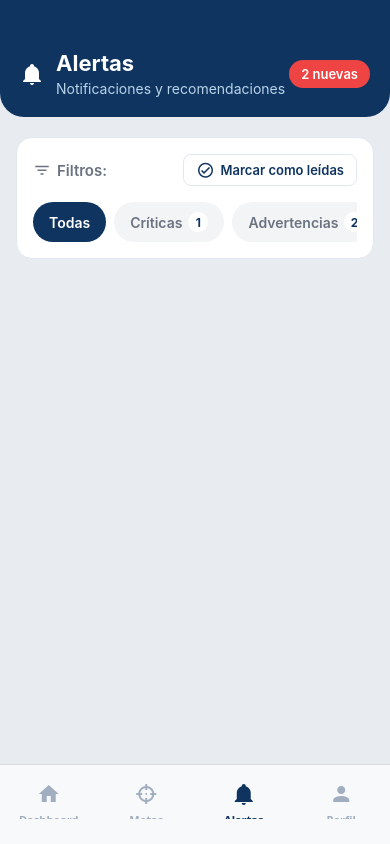
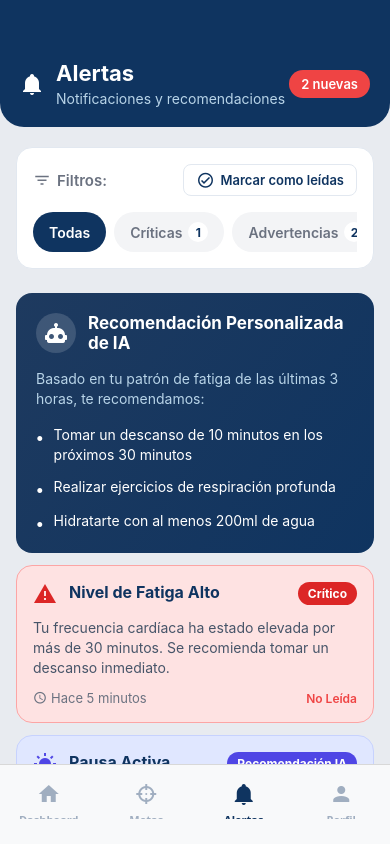
Before and after one commit to LuisIvanIslasReyes/ZZZ-Movil, a React Native app in the folder zzzapp/: screen /Alertas in a window 390 px wide. Built offline with nearby package versions, Linux system fonts and the light colour scheme.

Commit message:
Intefraz Alertas
Intefraz con boceto completo de alertas, resumen de notificaciones y contendor de recomendacion por IA

```diff
--- /dev/null
+++ b/zzzapp/src/alerts/components/AIRecommendation.tsx
@@ -0,0 +1,110 @@
+import React from 'react';
+import { StyleSheet, Text, View } from 'react-native';
+import { MaterialCommunityIcons } from '@expo/vector-icons';
+import { LinearGradient } from 'expo-linear-gradient';
+
+const AIRecommendation: React.FC = () => {
+  return (
+    <LinearGradient
+      colors={['#1e3a5f', '#0F3460']}
+      start={{ x: 0, y: 0 }}
+      end={{ x: 1, y: 1 }}
+      style={styles.container}
+    >
+      {/* Header */}
+      <View style={styles.header}>
+        <View style={styles.iconContainer}>
+          <MaterialCommunityIcons name="robot" size={24} color="#FFFFFF" />
+        </View>
+        <Text style={styles.title}>Recomendación Personalizada de IA</Text>
+      </View>
+
+      {/* Description */}
+      <Text style={styles.description}>
+        Basado en tu patrón de fatiga de las últimas 3 horas, te recomendamos:
+      </Text>
+
+      {/* Recommendations List */}
+      <View style={styles.recommendationsList}>
+        <View style={styles.recommendationItem}>
+          <Text style={styles.bullet}>•</Text>
+          <Text style={styles.recommendationText}>
+            Tomar un descanso de 10 minutos en los próximos 30 minutos
+          </Text>
+        </View>
+
+        <View style={styles.recommendationItem}>
+          <Text style={styles.bullet}>•</Text>
+          <Text style={styles.recommendationText}>
+            Realizar ejercicios de respiración profunda
+          </Text>
+        </View>
+
+        <View style={styles.recommendationItem}>
+          <Text style={styles.bullet}>•</Text>
+          <Text style={styles.recommendationText}>
+            Hidratarte con al menos 200ml de agua
+          </Text>
+        </View>
+      </View>
+    </LinearGradient>
+  );
+};
+
+const styles = StyleSheet.create({
+  container: {
+    borderRadius: 16,
+    padding: 20,
+    marginHorizontal: 16,
+    marginTop: 12,
+    marginBottom: 12,
+  },
+  header: {
+    flexDirection: 'row',
+    alignItems: 'center',
+    marginBottom: 16,
+  },
+  iconContainer: {
+    width: 40,
+    height: 40,
+    borderRadius: 20,
+    backgroundColor: 'rgba(255, 255, 255, 0.15)',
+    justifyContent: 'center',
+    alignItems: 'center',
+    marginRight: 12,
+  },
+  title: {
+    fontSize: 17,
+    fontWeight: '700',
+    color: '#FFFFFF',
+    flex: 1,
+  },
+  description: {
+    fontSize: 14,
+    color: '#B8D4E8',
+    lineHeight: 20,
+    marginBottom: 16,
+  },
+  recommendationsList: {
+    gap: 12,
+  },
+  recommendationItem: {
+    flexDirection: 'row',
+    alignItems: 'flex-start',
+  },
+  bullet: {
+    fontSize: 16,
+    color: '#FFFFFF',
+    fontWeight: '700',
+    marginRight: 10,
+    marginTop: 2,
+  },
+  recommendationText: {
+    flex: 1,
+    fontSize: 14,
+    color: '#FFFFFF',
+    lineHeight: 20,
+  },
+});
+
+export default AIRecommendation;
--- /dev/null
+++ b/zzzapp/src/alerts/components/AlertCard.tsx
@@ -0,0 +1,148 @@
+import React from 'react';
+import { StyleSheet, Text, View } from 'react-native';
+import { MaterialCommunityIcons } from '@expo/vector-icons';
+
+interface AlertCardProps {
+  type: 'critico' | 'recomendacion' | 'advertencia';
+  title: string;
+  description: string;
+  timeAgo: string;
+  badge?: string;
+  isRead?: boolean;
+}
+
+const AlertCard: React.FC<AlertCardProps> = ({ type, title, description, timeAgo, badge, isRead = false }) => {
+  const getAlertConfig = () => {
+    switch (type) {
+      case 'critico':
+        return {
+          backgroundColor: '#FEE2E2',
+          borderColor: '#FCA5A5',
+          iconName: 'alert',
+          iconColor: '#DC2626',
+          badgeColor: '#DC2626',
+        };
+      case 'recomendacion':
+        return {
+          backgroundColor: '#E0E7FF',
+          borderColor: '#C7D2FE',
+          iconName: 'lightbulb-on',
+          iconColor: '#4F46E5',
+          badgeColor: '#4F46E5',
+        };
+      case 'advertencia':
+        return {
+          backgroundColor: '#FEF3C7',
+          borderColor: '#FDE68A',
+          iconName: 'alert-circle',
+          iconColor: '#D97706',
+          badgeColor: '#D97706',
+        };
+    }
+  };
+
+  const config = getAlertConfig();
+
+  return (
+    <View style={[styles.container, { backgroundColor: config.backgroundColor, borderColor: config.borderColor }]}>
+      <View style={styles.header}>
+        <View style={styles.headerLeft}>
+          <MaterialCommunityIcons name={config.iconName as any} size={24} color={config.iconColor} />
+          <View style={styles.titleContainer}>
+            <Text style={styles.title}>{title}</Text>
+          </View>
+        </View>
+        {badge && (
+          <View style={[styles.badge, { backgroundColor: config.badgeColor }]}>
+            <Text style={styles.badgeText}>{badge}</Text>
+          </View>
+        )}
+      </View>
+
+      <Text style={styles.description}>{description}</Text>
+
+      <View style={styles.footer}>
+        <View style={styles.footerLeft}>
+          <MaterialCommunityIcons name="clock-outline" size={14} color="#6B7280" />
+          <Text style={styles.timeText}>{timeAgo}</Text>
+        </View>
+        <Text style={[styles.statusText, isRead ? styles.statusRead : styles.statusUnread]}>
+          {isRead ? 'Leída' : 'No Leída'}
+        </Text>
+      </View>
+    </View>
+  );
+};
+
+const styles = StyleSheet.create({
+  container: {
+    borderRadius: 16,
+    padding: 16,
+    marginHorizontal: 16,
+    marginBottom: 12,
+    borderWidth: 1,
+    position: 'relative',
+  },
+  header: {
+    flexDirection: 'row',
+    justifyContent: 'space-between',
+    alignItems: 'flex-start',
+    marginBottom: 12,
+  },
+  headerLeft: {
+    flexDirection: 'row',
+    alignItems: 'flex-start',
+    flex: 1,
+  },
+  titleContainer: {
+    marginLeft: 12,
+    flex: 1,
+  },
+  title: {
+    fontSize: 16,
+    fontWeight: '700',
+    color: '#0F3460',
+  },
+  badge: {
+    paddingHorizontal: 10,
+    paddingVertical: 4,
+    borderRadius: 12,
+  },
+  badgeText: {
+    fontSize: 12,
+    fontWeight: '700',
+    color: '#FFFFFF',
+  },
+  description: {
+    fontSize: 14,
+    color: '#475569',
+    lineHeight: 20,
+    marginBottom: 12,
+  },
+  footer: {
+    flexDirection: 'row',
+    alignItems: 'center',
+    justifyContent: 'space-between',
+  },
+  footerLeft: {
+    flexDirection: 'row',
+    alignItems: 'center',
+  },
+  timeText: {
+    fontSize: 13,
+    color: '#6B7280',
+    marginLeft: 4,
+  },
+  statusText: {
+    fontSize: 12,
+    fontWeight: '600',
+  },
+  statusRead: {
+    color: '#10B981',
+  },
+  statusUnread: {
+    color: '#EF4444',
+  },
+});
+
+export default AlertCard;
--- a/zzzapp/src/alerts/components/AlertsHeader.tsx
+++ b/zzzapp/src/alerts/components/AlertsHeader.tsx
@@ -22,7 +22,7 @@ const AlertsHeader: React.FC = () => {
 const styles = StyleSheet.create({
   header: {
     backgroundColor: '#0F3460',
-    paddingTop: 50,
+    paddingTop: 60,
     paddingBottom: 20,
     paddingHorizontal: 20,
     borderBottomLeftRadius: 24,
--- /dev/null
+++ b/zzzapp/src/alerts/components/AlertsSummary.tsx
@@ -0,0 +1,64 @@
+import React from 'react';
+import { StyleSheet, Text, View } from 'react-native';
+
+const AlertsSummary: React.FC = () => {
+  return (
+    <View style={styles.container}>
+      <Text style={styles.title}>Resumen de Alertas - Hoy</Text>
+
+      <View style={styles.statsContainer}>
+        <View style={styles.statItem}>
+          <Text style={[styles.statValue, { color: '#DC2626' }]}>1</Text>
+          <Text style={styles.statLabel}>Críticas</Text>
+        </View>
+
+        <View style={styles.statItem}>
+          <Text style={[styles.statValue, { color: '#D97706' }]}>2</Text>
+          <Text style={styles.statLabel}>Advertencias</Text>
+        </View>
+
+        <View style={styles.statItem}>
+          <Text style={[styles.statValue, { color: '#0F3460' }]}>2</Text>
+          <Text style={styles.statLabel}>Recomendaciones</Text>
+        </View>
+      </View>
+    </View>
+  );
+};
+
+const styles = StyleSheet.create({
+  container: {
+    backgroundColor: '#FFFFFF',
+    borderRadius: 16,
+    padding: 20,
+    marginHorizontal: 16,
+    marginTop: 8,
+    marginBottom: 20,
+    borderWidth: 1,
+    borderColor: '#E2E8F0',
+  },
+  title: {
+    fontSize: 16,
+    fontWeight: '700',
+    color: '#0F3460',
+    marginBottom: 20,
+  },
+  statsContainer: {
+    flexDirection: 'row',
+    justifyContent: 'space-around',
+  },
+  statItem: {
+    alignItems: 'center',
+  },
+  statValue: {
+    fontSize: 36,
+    fontWeight: '700',
+    marginBottom: 6,
+  },
+  statLabel: {
+    fontSize: 14,
+    color: '#6B7280',
+  },
+});
+
+export default AlertsSummary;
--- a/zzzapp/src/alerts/screens/AlertsScreen.tsx
+++ b/zzzapp/src/alerts/screens/AlertsScreen.tsx
@@ -2,6 +2,9 @@ import React from 'react';
 import { StyleSheet, ScrollView } from 'react-native';
 import AlertsHeader from '../components/AlertsHeader';
 import AlertsFilters from '../components/AlertsFilters';
+import AIRecommendation from '../components/AIRecommendation';
+import AlertCard from '../components/AlertCard';
+import AlertsSummary from '../components/AlertsSummary';
 
 const AlertsScreen: React.FC = () => {
   return (
@@ -13,6 +16,36 @@ const AlertsScreen: React.FC = () => {
     >
       <AlertsHeader />
       <AlertsFilters />
+      <AIRecommendation />
+
+      <AlertCard
+        type="critico"
+        title="Nivel de Fatiga Alto"
+        description="Tu frecuencia cardíaca ha estado elevada por más de 30 minutos. Se recomienda tomar un descanso inmediato."
+        timeAgo="Hace 5 minutos"
+        badge="Crítico"
+        isRead={false}
+      />
+
+      <AlertCard
+        type="recomendacion"
+        title="Pausa Activa Recomendada"
+        description="Detectamos un patrón de fatiga creciente. Te recomendamos realizar ejercicios de estiramiento por 5 minutos."
+        timeAgo="Hace 15 minutos"
+        badge="Recomendación IA"
+        isRead={false}
+      />
+
+      <AlertCard
+        type="advertencia"
+        title="Hidratación Necesaria"
+        description="No has registrado actividad de hidratación en las últimas 2 horas. Recuerda beber agua regularmente."
+        timeAgo="Hace 45 minutos"
+        badge="Advertencia"
+        isRead={true}
+      />
+
+      <AlertsSummary />
     </ScrollView>
   );
 };
```
